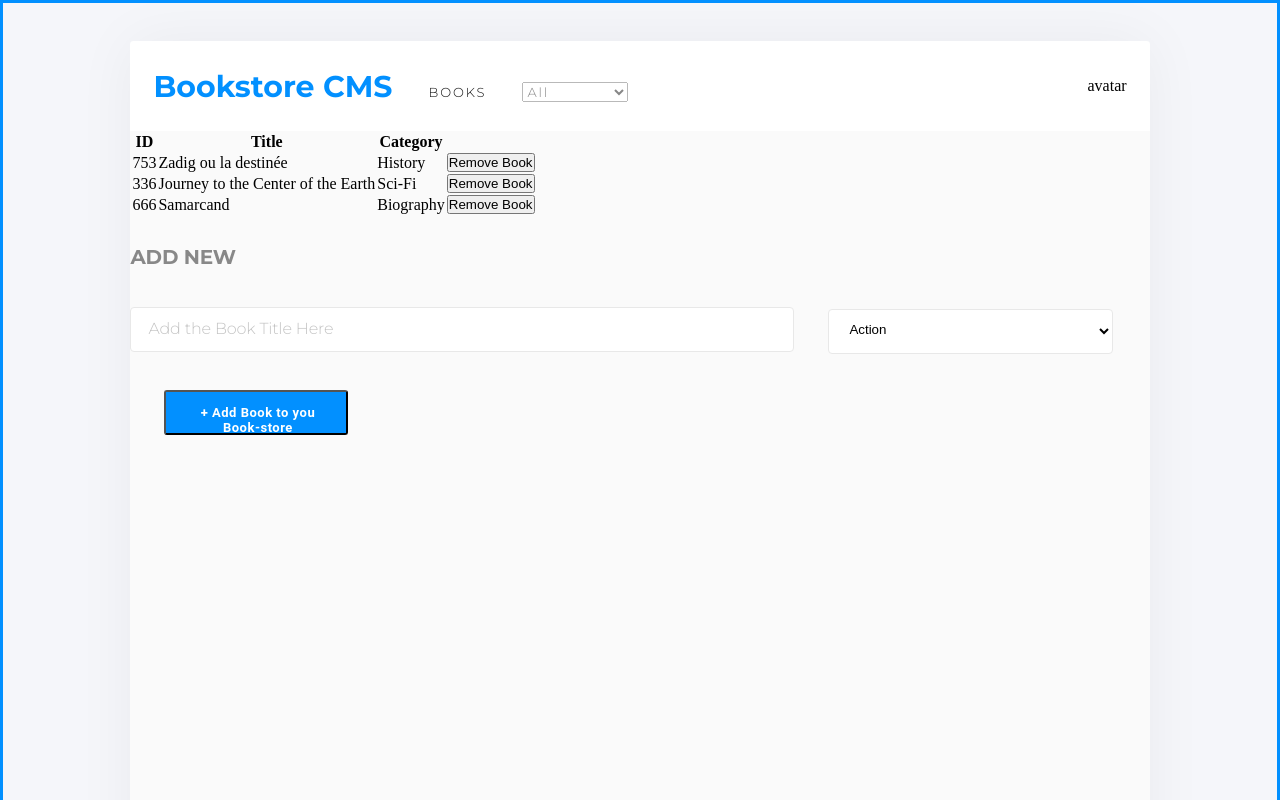
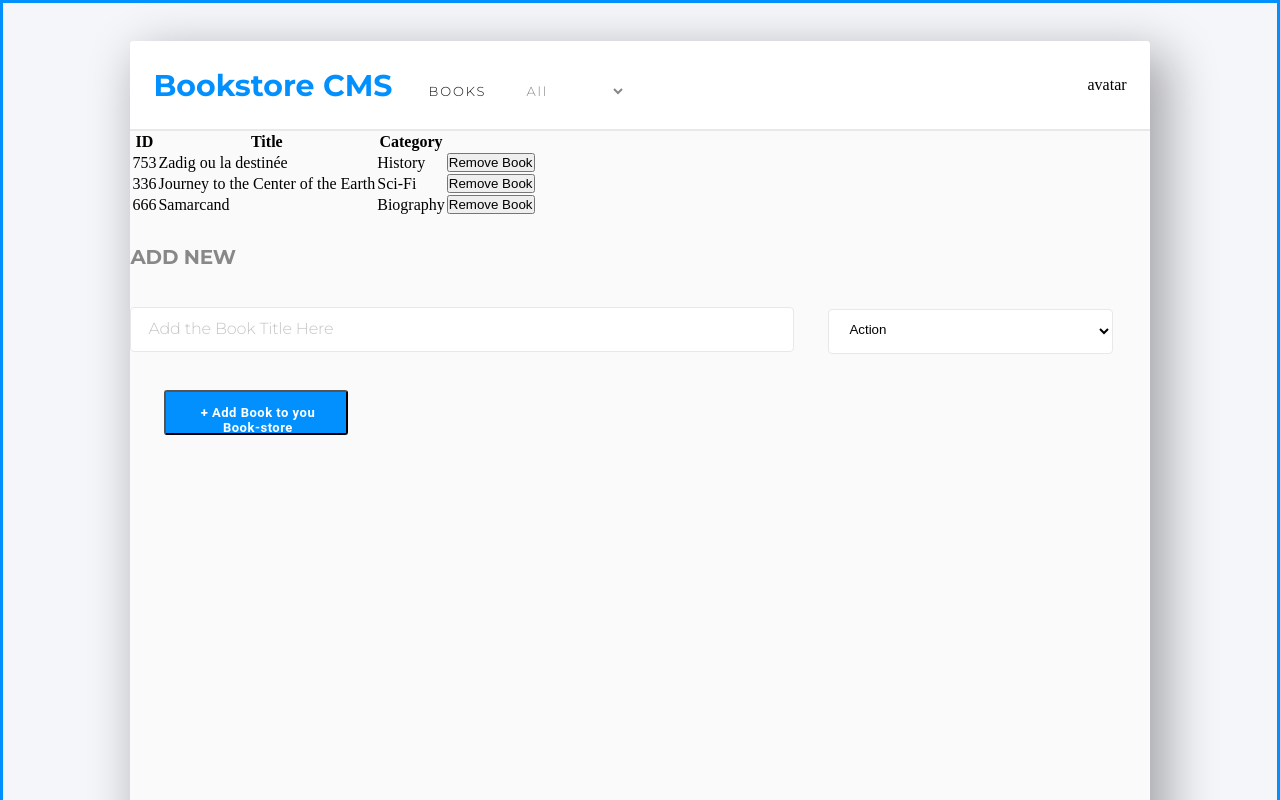
Before and after one commit to CalyCherkaoui/bookstore-react-redux, a React (Create React App) app: page / in a window 1280 px wide. Shown: the top 800 px of the page. Built offline with nearby package versions, Linux system fonts and the light colour scheme.

Commit message:
Style navigation bar

```diff
--- a/src/App.css
+++ b/src/App.css
@@ -20,7 +20,9 @@
   padding: 0 0 794px;
   margin: auto;
   border-radius: 4px;
-  box-shadow: 0 0 60px 0 var(--black-5);
+  /* box-shadow: 0 0 60px 0 var(--black-5); */
+  -webkit-box-shadow: 13px 17px 50px 5px rgba(0,0,0,0.33);
+  box-shadow: 13px 17px 50px 5px rgba(0,0,0,0.33);
   background-color: #fafafa;
 }
 
@@ -108,6 +110,7 @@
   height: 90px;
   padding: 0 23px;
   background-color: var(--white);
+  border-bottom: solid 2px #e8e8e8;;
 }
 
 .navigation_left {
@@ -154,4 +157,6 @@
   line-height: normal;
   letter-spacing: 1.9px;
   color: var(--black-two);
+  border: none;
+  background-color: transparent;
 }
```
